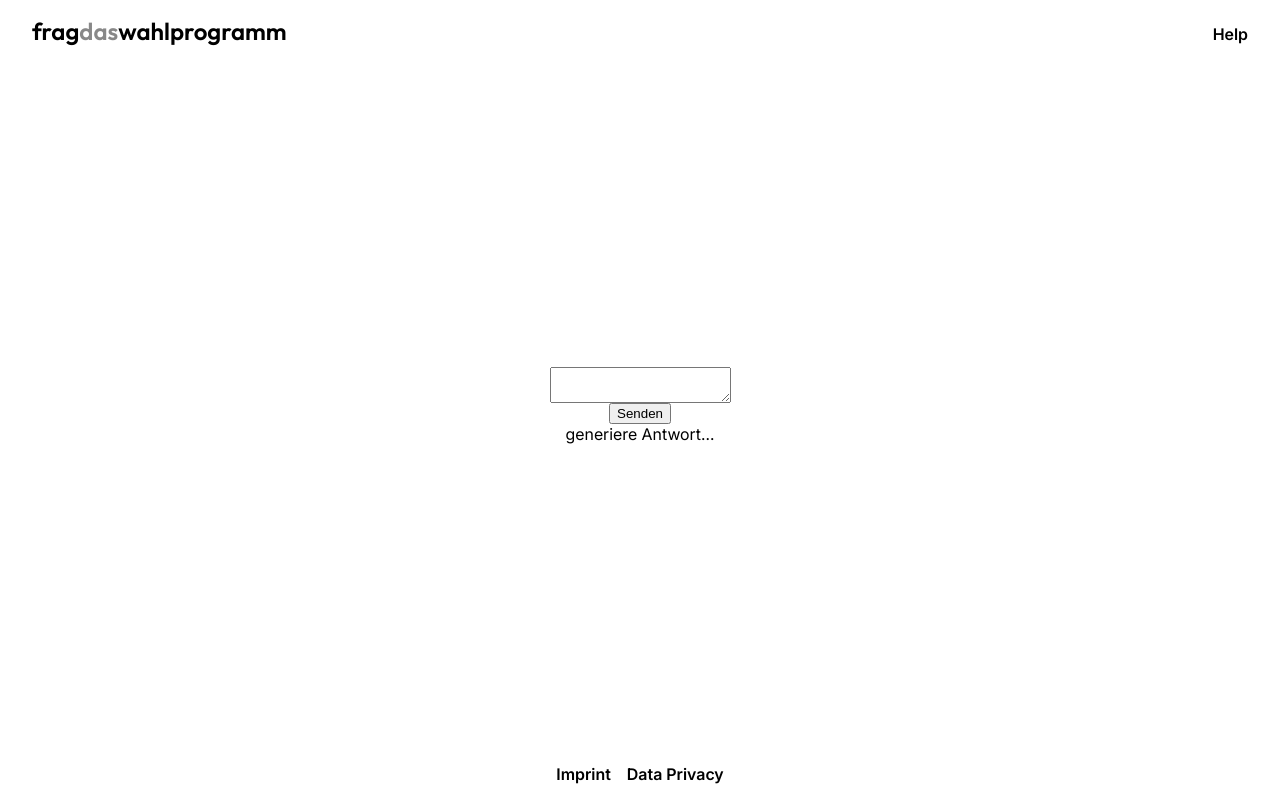
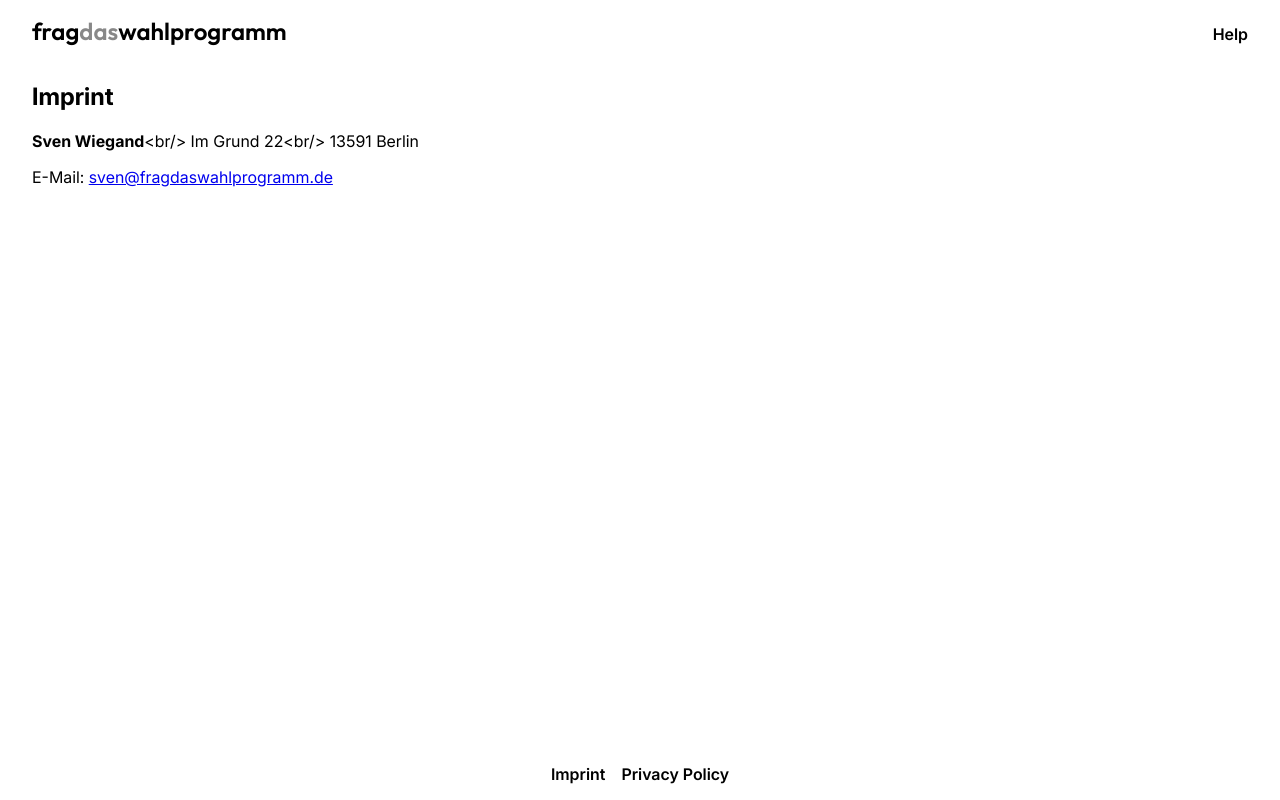
Before and after one commit to svenwiegand/fragdaswahlprogramm-frontend, a React (Vite) app: page /imprint in a window 1280 px wide. Built offline with nearby package versions, Linux system fonts and the light colour scheme; no server answers.

Commit message:
Page navigation and markdown content.

```diff
--- a/package.json
+++ b/package.json
@@ -14,7 +14,9 @@
     "@emotion/styled": "^11.13.5",
     "react": "^18.3.1",
     "react-dom": "^18.3.1",
-    "react-intl": "^7.0.2"
+    "react-intl": "^7.0.2",
+    "react-markdown": "^9.0.1",
+    "react-router": "^7.0.2"
   },
   "devDependencies": {
     "@eslint/js": "^9.16.0",
--- /dev/null
+++ b/public/content/imprint.en.md
@@ -0,0 +1,7 @@
+# Imprint
+
+**Sven Wiegand**<br/>
+Im Grund 22<br/>
+13591 Berlin
+
+E-Mail: [sven@fragdaswahlprogramm.de](mailto:sven@fragdaswahlprogramm.de)
--- a/src/App.tsx
+++ b/src/App.tsx
@@ -1,31 +1,22 @@
 import {Chat} from "./Chat"
-import {PageHeader} from "./page/PageHeader.tsx"
-import {css} from "@emotion/react"
 import {IntlProvider} from "react-intl"
 import {getBrowserLocales, getMessages} from "./messages.ts"
-import {PageFooter} from "./page/PageFooter.tsx"
-import {rempx} from "./style/styles.ts"
+import {Page} from "./page/Page.tsx"
+import {MarkdownPage} from "./page/MarkdownPage.tsx"
+import {BrowserRouter, Route, Routes} from "react-router"
 
 const userLocales = getBrowserLocales()
 const messages = getMessages(userLocales)
 
-const appStyle = css`
-    height: 100vh;
-    box-sizing: border-box;
-    padding: ${rempx(16)} ${rempx(32)};
-    display: flex;
-    flex-direction: column;
-    align-items: center;
-`
-
 function App() {
     return (
         <IntlProvider messages={messages} locale={userLocales[0]}>
-            <div css={appStyle}>
-                <PageHeader/>
-                <Chat/>
-                <PageFooter/>
-            </div>
+            <BrowserRouter>
+                <Routes>
+                    <Route index element={<Page><Chat/></Page>}/>
+                    <Route path={"imprint"} element={<MarkdownPage contentName={"imprint"}/>}/>
+                </Routes>
+            </BrowserRouter>
         </IntlProvider>
     )
 }
--- a/src/messages.ts
+++ b/src/messages.ts
@@ -25,6 +25,6 @@ const messages: Record<string, MessagesById> = {
     en: {
         about: "Help",
         imprint: "Imprint",
-        privacy: "Data Privacy",
+        privacy: "Privacy Policy",
     }
 }
--- /dev/null
+++ b/src/page/MarkdownPage.tsx
@@ -0,0 +1,27 @@
+import {Page} from "./Page.tsx"
+import {useEffect, useState} from "react"
+import {useIntl} from "react-intl"
+import Markdown from "react-markdown"
+
+
+interface MarkdownPageProps {
+    contentName: string
+}
+
+export function MarkdownPage({ contentName }: MarkdownPageProps) {
+    const { locale } = useIntl()
+    const [content, setContent] = useState("")
+    useEffect(() => {
+        const fetchData = async () => {
+            const lang = locale.split("-")[0]
+            const response = await fetch(`/content/${contentName}.${lang}.md`)
+            const text = await response.text()
+            setContent(text)
+        }
+        fetchData()
+    }, [contentName, locale])
+    return (
+        <Page>
+            <Markdown>{content}</Markdown>
+        </Page>)
+}
--- /dev/null
+++ b/src/page/Page.tsx
@@ -0,0 +1,36 @@
+import {css} from "@emotion/react"
+import {rempx} from "../style/styles.ts"
+import {PageHeader} from "./PageHeader.tsx"
+import {PageFooter} from "./PageFooter.tsx"
+
+const pageStyle = css`
+    height: 100vh;
+    box-sizing: border-box;
+    padding: ${rempx(16)} ${rempx(32)};
+    display: flex;
+    flex-direction: column;
+    align-items: center;
+`
+
+const contentStyle = css`
+    flex-grow: 1;
+    width: 100%;
+    padding: ${rempx(16)} 0;
+    overflow: scroll;
+`
+
+interface PageProps {
+    children: React.ReactNode
+}
+
+export function Page({ children }: PageProps) {
+    return (
+        <div css={pageStyle}>
+            <PageHeader/>
+            <article css={contentStyle}>
+                {children}
+            </article>
+            <PageFooter/>
+        </div>
+    )
+}
--- a/src/page/PageFooter.tsx
+++ b/src/page/PageFooter.tsx
@@ -15,7 +15,7 @@ const footerStyle = css`
 export function PageFooter() {
     return (
         <div css={footerStyle}>
-            <Link href="#"><FormattedMessage id={"imprint"}/></Link>
+            <Link href="/imprint"><FormattedMessage id={"imprint"}/></Link>
             <Link href="#"><FormattedMessage id={"privacy"}/></Link>
         </div>
     )
--- a/src/page/PageHeader.tsx
+++ b/src/page/PageHeader.tsx
@@ -9,6 +9,10 @@ const headerStyle = css`
     display: flex;
     align-items: baseline;
     align-self: stretch;
+`
+
+const logoLinkStyle = css`
+    text-decoration: none;
 `
 
 const logoStyle = css`
@@ -30,9 +34,11 @@ const LogoText = styled.span(logoStyle)
 export function PageHeader() {
     return (
         <div css={headerStyle}>
-            <LogoText>frag</LogoText>
-            <LogoText css={css`color: #888`}>das</LogoText>
-            <LogoText>wahlprogramm</LogoText>
+            <a href="/" css={logoLinkStyle}>
+                <LogoText>frag</LogoText>
+                <LogoText css={css`color: #888`}>das</LogoText>
+                <LogoText>wahlprogramm</LogoText>
+            </a>
             <div aria-hidden={true} css={spacerStyle}></div>
             <Link href="#"><FormattedMessage id={"about"}/></Link>
         </div>
```
Also changed, not shown: public/content/imprint.de.md (added, +7 -0 lines), 1 other file (tests, documents, lock files or other folders).
